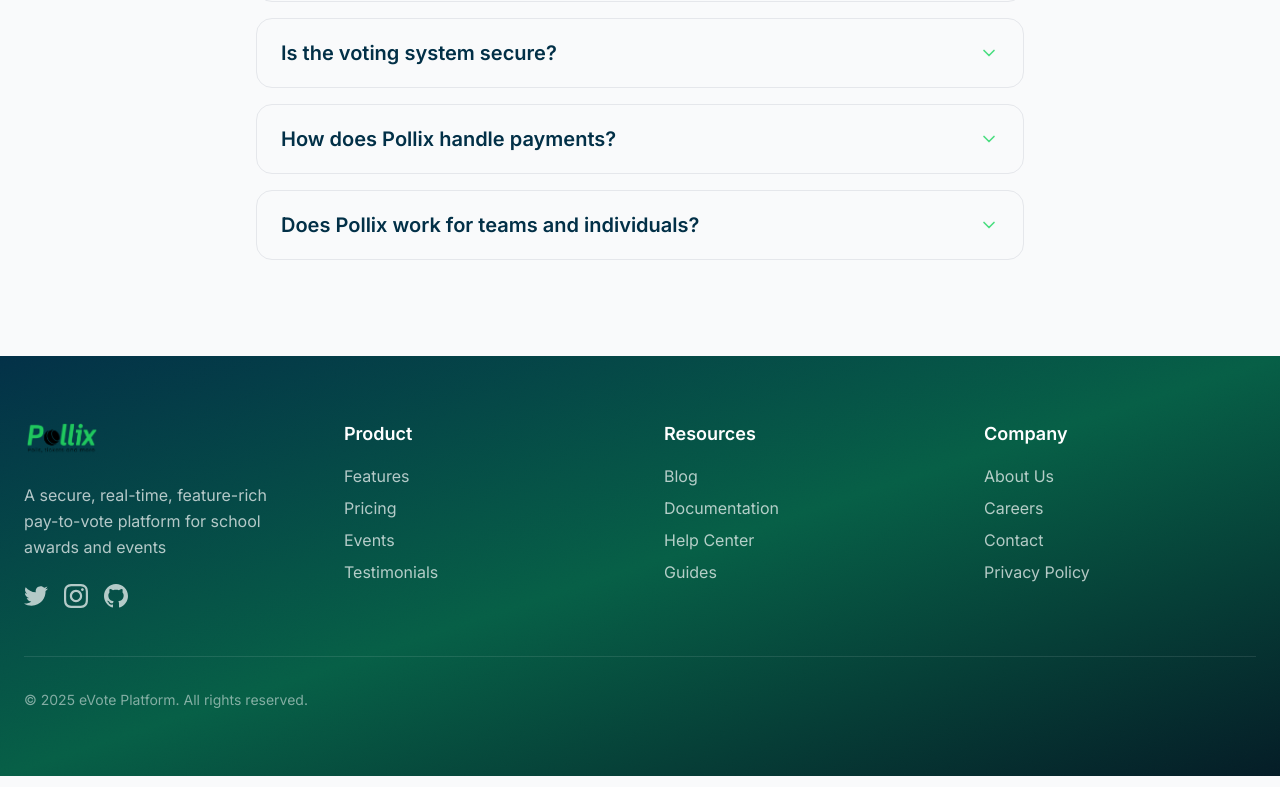
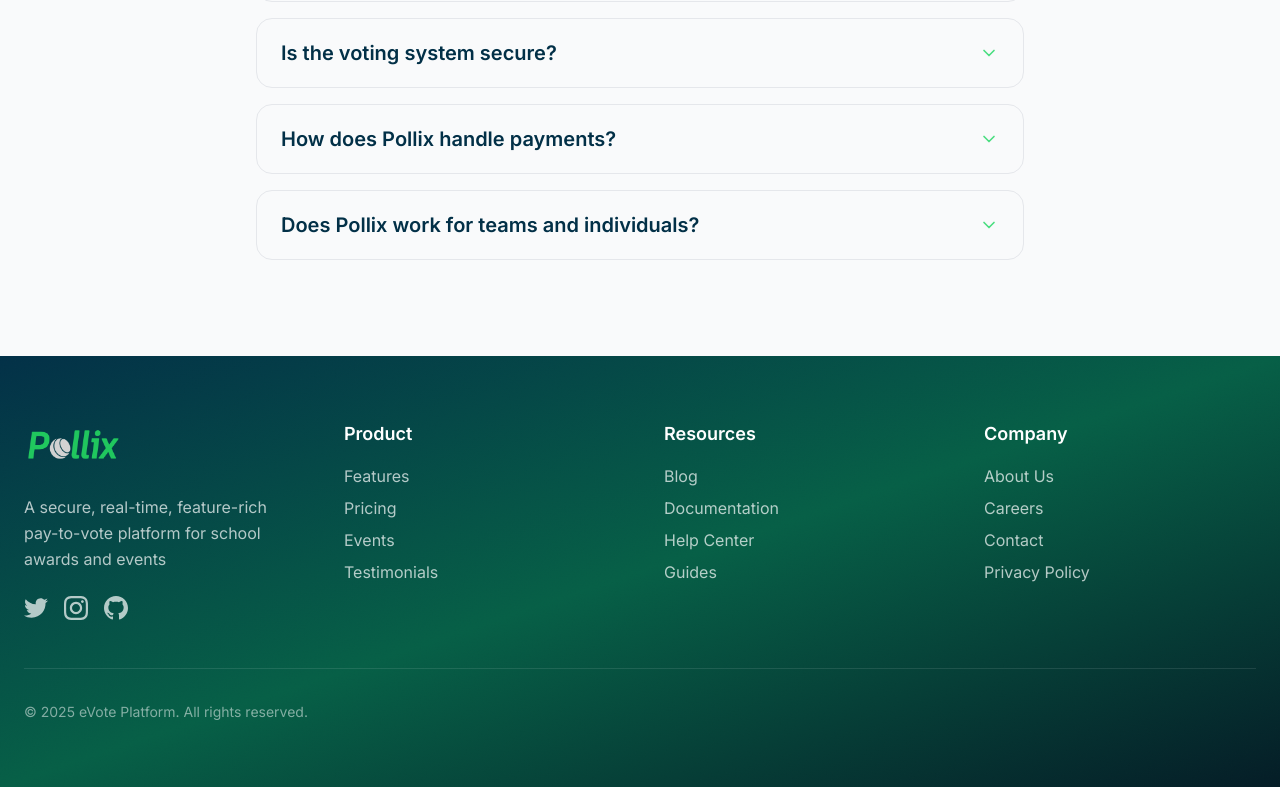
Before and after one commit to ransjnr/evote, a Next.js app: page / in a window 1280 px wide. Shown: the part 3324-4111 px from the top of the page. Built offline with nearby package versions, Linux system fonts and the light colour scheme; no server answers.

Commit message:
logo updated

```diff
--- a/components/ui/footer.tsx
+++ b/components/ui/footer.tsx
@@ -13,10 +13,10 @@
               className="text-2xl font-bold flex items-center mb-6"
             >
               <Image
-                src="/Pollix.png"
+                src="/Pollix_white.png"
                 alt="Pollix"
-                width={75}
-                height={75}
+                width={100}
+                height={100}
                 className="mr-2 rounded"
               />
             </Link>
```
Also changed, not shown: public/Pollix_white.png (added).
